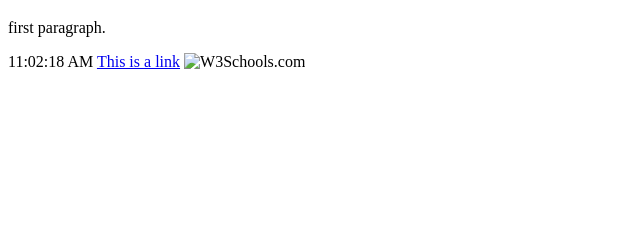
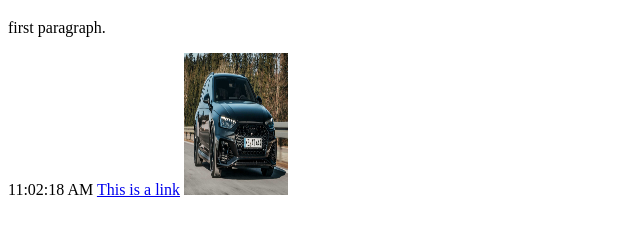
Before and after one commit to JonasB06/index.html, a plain HTML site: page index.html in a window 1280 px wide. Shown: the part 61-294 px from the top of the page, without its empty margins (0-640 px from the left). Drawn offline with Linux system fonts and the light colour scheme.

Commit message:
Update index.html

```diff
--- a/index.html
+++ b/index.html
@@ -20,7 +20,7 @@
 
 <a href="https://www.audi.at/audi-welt/audi-welt">This is a link</a>
 
-<img src="w3schools.jpg" alt="W3Schools.com" width="104" height="142">
+<img src="audi-rs4-by-abt-lead-image.jpg" alt="de.motor1.com" width="104" height="142">
 
 </body>
 </html>
```
